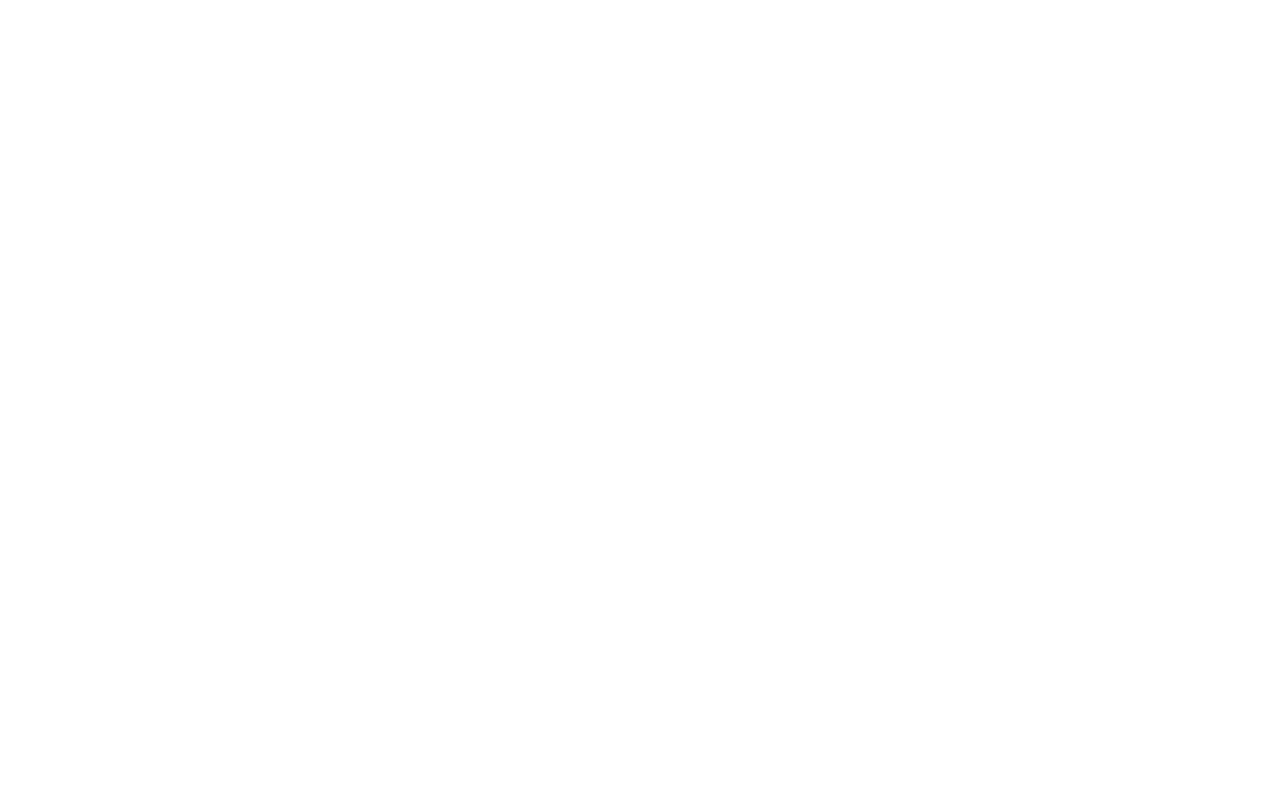
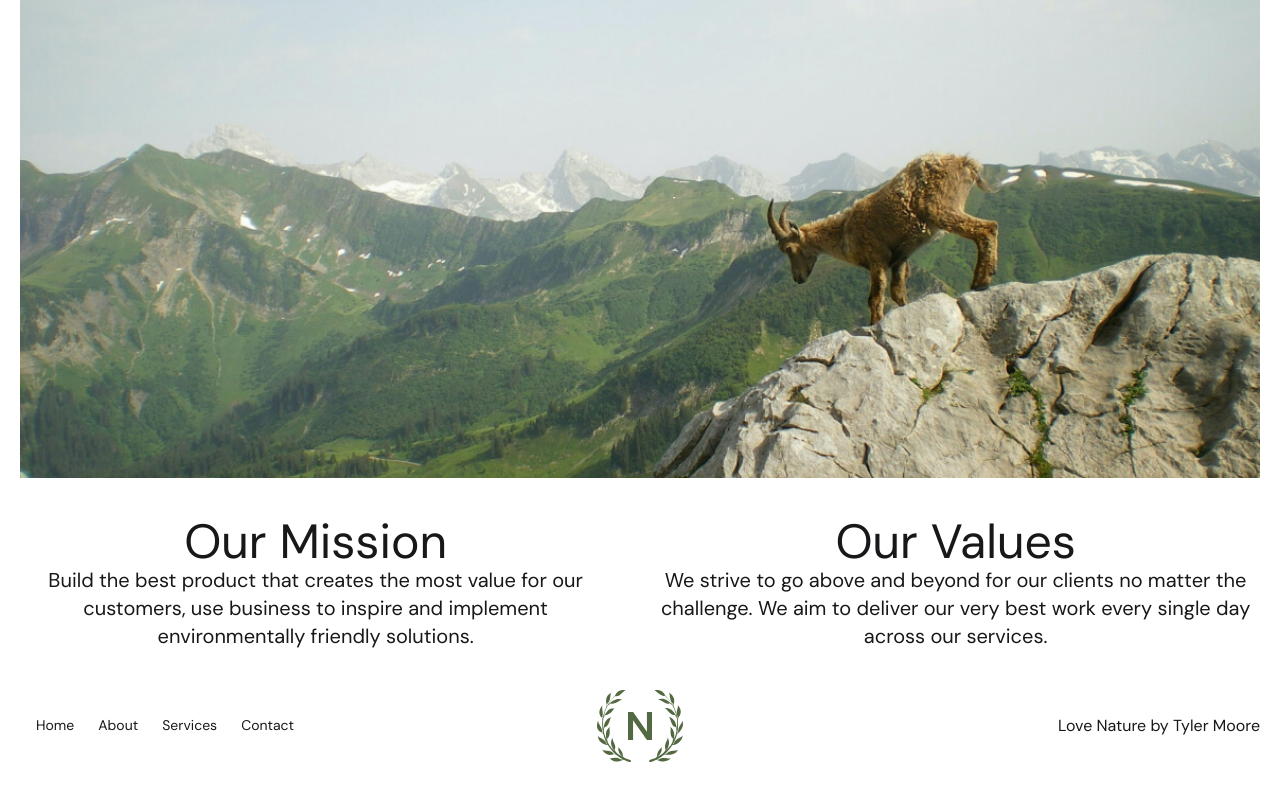
Before and after one commit to SamratDebugger/Astra-Nature, a React (Vite) app: page /about in a window 1280 px wide. Shown: the part 918-1718 px from the top of the page. Before the commit the page ends 912 px from the top, so only its background shows below. Built offline with nearby package versions, Linux system fonts and the light colour scheme; a web font is replaced by a local one.

Commit message:
Mission section done

```diff
--- /dev/null
+++ b/src/components/about/Mission.jsx
@@ -0,0 +1,31 @@
+export default function Mission() {
+  return (
+    <section className="max-w-360 mx-auto px-5">
+      <div>
+        <img
+          className="mx-auto w-full"
+          src="/assets/img/about-deer.jpg"
+          alt="deer"
+        />
+      </div>
+      <div className="text-center flex-col md:flex-row flex justify-center gap-10 mt-10">
+        <div className="">
+          <h3 className="text-5xl">Our Mission</h3>
+          <p className="text-xl">
+            Build the best product that creates the most value for our
+            customers, use business to inspire and implement environmentally
+            friendly solutions.
+          </p>
+        </div>
+        <div className="">
+          <h3 className="text-5xl">Our Values</h3>
+          <p className="text-xl">
+            We strive to go above and beyond for our clients no matter the
+            challenge. We aim to deliver our very best work every single day
+            across our services.
+          </p>
+        </div>
+      </div>
+    </section>
+  );
+}
--- a/src/pages/About.jsx
+++ b/src/pages/About.jsx
@@ -1,3 +1,4 @@
+import Mission from "../components/about/Mission";
 import Result from "../components/about/result";
 import BackgroundImg from "../components/BackgroundImg";
 
@@ -8,6 +9,7 @@
         <h1 className="text-white text-8xl font-medium ">about us</h1>
       </BackgroundImg>
       <Result />
+      <Mission />
     </>
   );
 }
```
Also changed, not shown: public/assets/img/about-deer.jpg (added).
